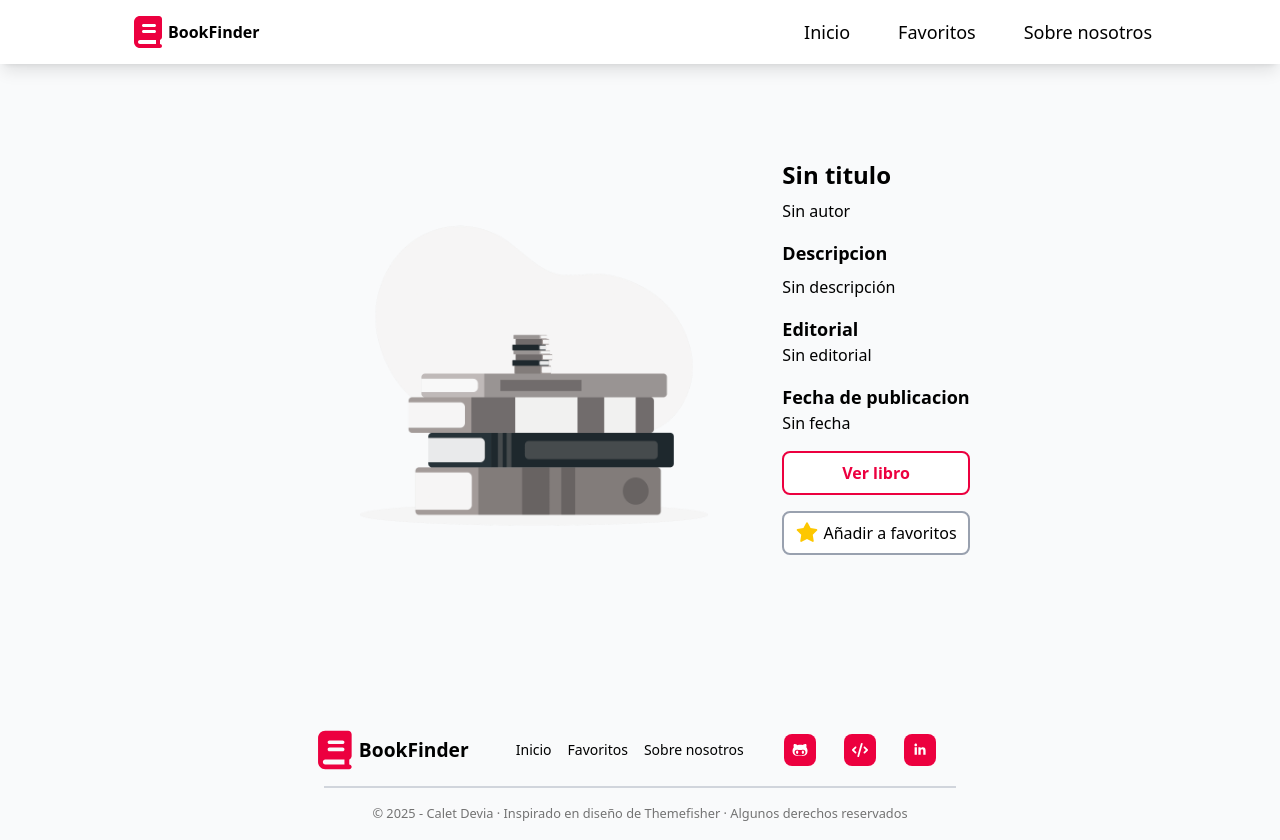
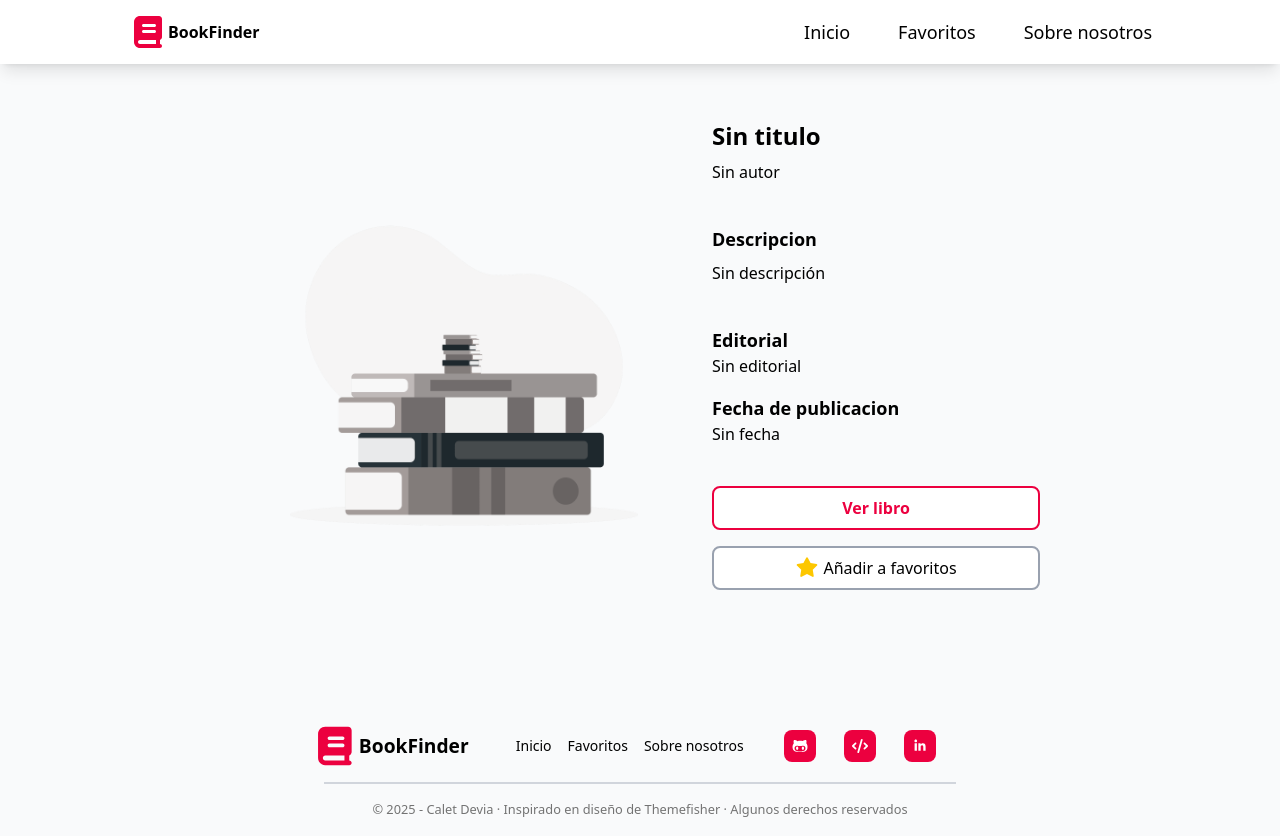
Before and after one commit to Ledtius/BookFinder, a React (Vite) app: page /book-info in a window 1280 px wide. Built offline with nearby package versions, Linux system fonts and the light colour scheme; no server answers.

Commit message:
Fixed the size of the BookInfo

```diff
--- a/src/components/books/BookInfo.jsx
+++ b/src/components/books/BookInfo.jsx
@@ -19,13 +19,13 @@ const BookInfo = () => {
 
   return (
     <>
-      <section className="mt-30 flex flex-col items-center gap-6 md:flex-row">
+      <section className="mt-30 flex flex-col items-center gap-6 md:flex-row lg:w-[800px] lg:h-[470.388px]">
         <img
           className="rounded-lg object-fill max-w-md h-[279.625px] md:self-start md:h-[474.4px]"
           src={thumbnail}
           alt="book-img"
         />
-        <div className="flex flex-col items-start gap-4 max-w-sm md:max-w-md">
+        <div className="flex flex-col items-start gap-4 max-w-sm md:max-w-md lg:w-[800px] lg:h-[470.388px] justify-between ">
           <article className="flex flex-col gap-2">
             <h1 className="font-semibold text-2xl max-h-16 overflow-auto">
               {title}
```
